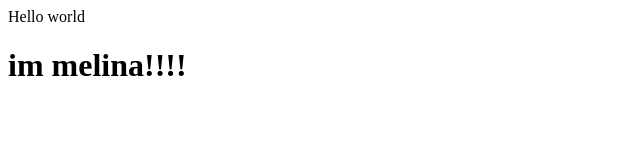
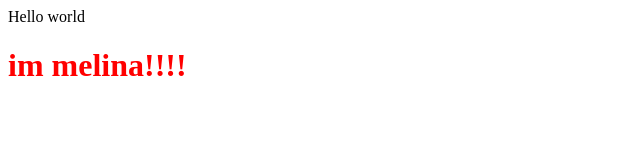
Before and after one commit to melinafallahpour/cs50xiran, a plain HTML site: page index.html in a window 1280 px wide. Shown: the whole page, without its empty margins (0-640 px from the left). Drawn offline with Linux system fonts and the light colour scheme.

Commit message:
color red added to h1

```diff
--- a/index.html
+++ b/index.html
@@ -10,7 +10,7 @@
 
 <body>
     Hello world
-    <h1>im melina!!!!</h1>
+    <h1 style="color : red"> im melina!!!!</h1>
 </body>
 
 </html>
```
